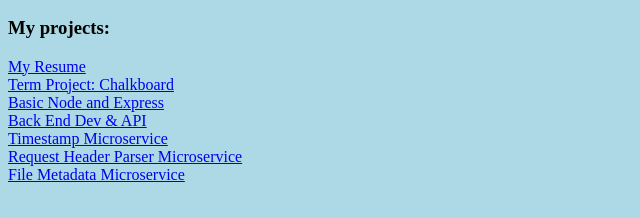
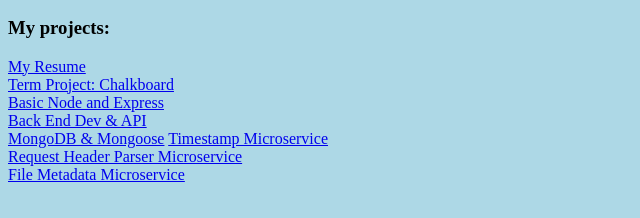
Before and after one commit to AsifTalukder/AsifTalukder.github.io, a plain HTML site: page index.html in a window 1280 px wide. Shown: the part 116-334 px from the top of the page, without its empty margins (0-640 px from the left). Drawn offline with Linux system fonts and the light colour scheme.

Commit message:
added mongodb&mongoose

```diff
--- a/index.html
+++ b/index.html
@@ -23,6 +23,7 @@
      <a href="Chalkboard/login.html">Term Project: Chalkboard</a> </br>
      <a href="https://boilerplate-npm.asiftalukder.repl.co">Basic Node and Express</a> </br>
      <a href="https://boilerplate-express.asiftalukder.repl.co">Back End Dev & API</a> </br>
+     <a href="https://boilerplate-mongomongoose-1.asiftalukder.repl.co">MongoDB & Mongoose</a>
      <a href="https://boilerplate-project-timestamp.asiftalukder.repl.co">Timestamp Microservice</a></br>
      <a href= "https://boilerplate-project-headerparser.asiftalukder.repl.co"> Request Header Parser Microservice</a> </br>
      <a href= "https://boilerplate-project-filemetadata.asiftalukder.repl.co"> File Metadata Microservice</a>
```
